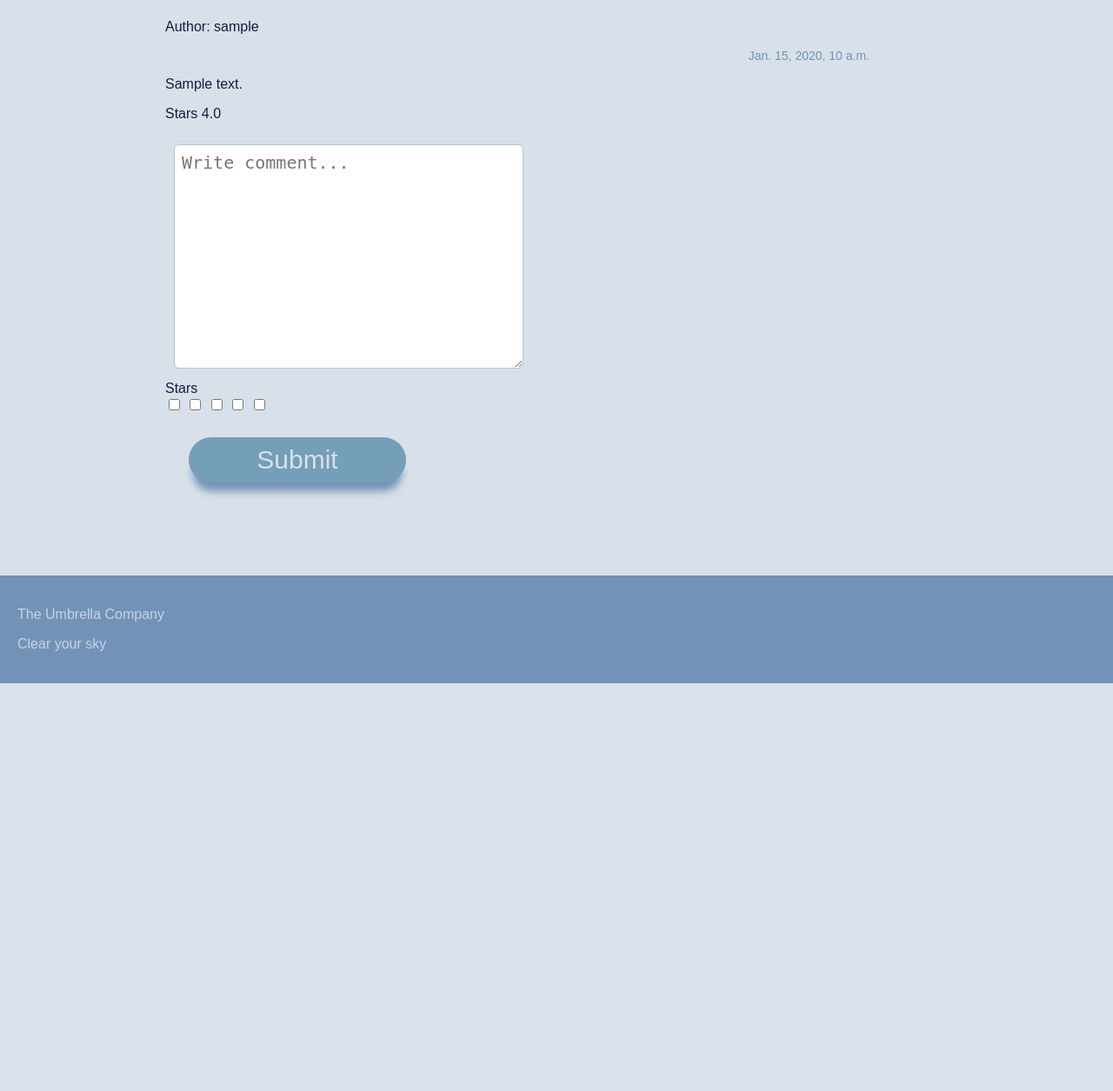
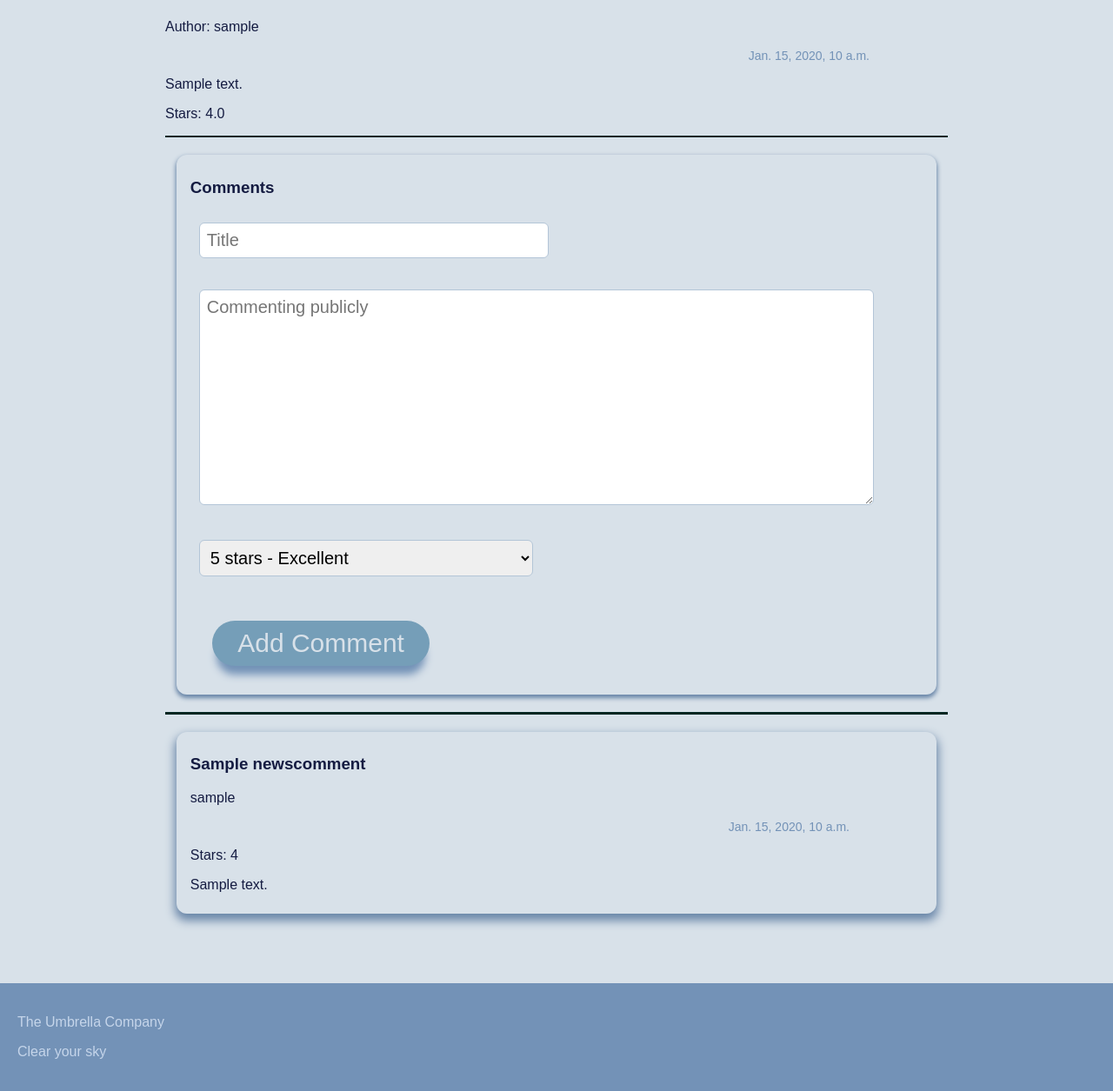
Before and after one commit to i1gr/django_proj_ignat, a Django app: a page that uses news/templates/news/article.html in a window 1280 px wide. Shown: the part 102-1357 px from the top of the page at 87% size. Before the commit the page ends 888 px from the top, so only its background shows below. Run offline with Django 3.2, Linux system fonts and the light colour scheme; a user stored in the database is signed in; tables that the repository leaves empty hold one stand-in row (values such as "Sample post").

Commit message:
Added comments and some bugfixes

```diff
--- a/news/forms.py
+++ b/news/forms.py
@@ -1,5 +1,7 @@
 from django import forms
-from .models import News
+from django.core.exceptions import ValidationError
+
+from .models import News, NewsComments
 
 
 class AddingNewsForm(forms.ModelForm):
@@ -10,10 +12,51 @@ class AddingNewsForm(forms.ModelForm):
 
     class Meta:
         model = News
-        fields = ['title', 'slug', 'author', 'text']
+        fields = ['title', 'author', 'text']
         widgets = {
             'title': forms.TextInput(attrs={'class': 'input-textbox'}),
-            'slug': forms.TextInput(attrs={'class': 'input-textbox'}),
             'author': forms.Select(attrs={'class': 'input-textbox'}),
             'text': forms.Textarea(attrs={'class': 'input-textbox input-textbox-90', 'rows': "10", 'cols': "50"}),
         }
+
+    def clean_title(self):
+        title = self.cleaned_data['title']
+        if title.istitle():
+            return title
+        raise ValidationError('All words in a title start with a upper case letter,'
+                              ' and the rest of the word are lower case letter')
+
+
+class NewsCommentForm(forms.ModelForm):
+    def __init__(self, *args, **kwargs):
+        super().__init__(*args, **kwargs)
+
+    class Meta:
+        model = NewsComments
+        fields = ['title', 'text', 'stars']
+        CHOICES = (
+            ('5', '5 stars - Excellent'),
+            ('4', '4 stars - Very good'),
+            ('3', '3 stars - Satisfactory'),
+            ('2', '2 stars - Poor'),
+            ('1', '1 star - Fail'),
+        )
+        widgets = {
+            'title': forms.TextInput(attrs={'class': 'input-textbox', 'placeholder': 'Title'}),
+            'text': forms.Textarea(attrs={'class': 'input-textbox input-textbox-90', 'rows': "10", 'cols': "50",
+                                          'placeholder': 'Commenting publicly'}),
+            'stars': forms.Select(attrs={'class': 'input-textbox'}, choices=CHOICES),
+        }
+
+    def clean_title(self):
+        title = self.cleaned_data['title']
+        if title.istitle():
+            return title
+        raise ValidationError('All words in a title start with a upper case letter,'
+                              ' and the rest of the word are lower case letter')
+
+    def clean_text(self):
+        text = self.cleaned_data['text']
+        if len(text) < 1000:
+            return text
+        raise ValidationError('Max comment size is 1000 characters')
--- a/news/models.py
+++ b/news/models.py
@@ -12,7 +12,6 @@ class News(models.Model):
     datetime = models.DateTimeField(auto_now_add=True)
     text = models.TextField()
     stars = models.FloatField(default=5, blank=True)
-    comments = models.ForeignKey('NewsComments', on_delete=models.CASCADE, related_name='+', null=True, blank=True)
 
     class Meta:
         ordering = ["-datetime"]
@@ -26,11 +25,11 @@ class News(models.Model):
 
 class NewsComments(models.Model):
     title = models.CharField(max_length=255, unique=True)
-    author = models.OneToOneField(Profile, on_delete=models.SET_NULL, null=True)
+    author = models.ForeignKey(Profile, on_delete=models.SET_NULL, null=True)
     datetime = models.DateTimeField(auto_now_add=True)
     text = models.TextField()
     stars = models.IntegerField()
-    news = models.OneToOneField(News, on_delete=models.SET_NULL, null=True)
+    news = models.ForeignKey(News, on_delete=models.SET_NULL, null=True)
 
     class Meta:
         ordering = ["-datetime"]
--- a/news/static/news/css/base.css
+++ b/news/static/news/css/base.css
@@ -124,7 +124,7 @@ transition: 0.2s;
 }
 .preview:hover {
     transition: 0.2s;
-     border-radius: 12px;
+    border-radius: 12px;
     box-shadow: 0px 6px 11px 2px #6986A8;
     padding: 0 1vh 2vh 1vh;
     margin: 0;
@@ -132,7 +132,7 @@ transition: 0.2s;
 }
 .preview:active {
     transition: 0.2s;
-     border-radius: 12px;
+    border-radius: 12px;
     box-shadow: 0px 2px 4px 0px #6986A8;
     padding: 0 1vh 2vh 1vh;
     margin: 0;
@@ -153,6 +153,7 @@ transition: 0.2s;
     margin: 10px;
     width: 30vw;
     min-width: 350px;
+    font-family: Nunito, sans-serif;
 }
 
 .input-textbox:focus-visible {
@@ -162,6 +163,7 @@ transition: 0.2s;
 
 .input-textbox-90{
     width: 90%;
+    font-family: Nunito, sans-serif;
 }
 
 /* hr Horizontal Line */
@@ -177,3 +179,19 @@ a {
     text-decoration: none;
     color: #759EB8;
 }
+
+/* comment */
+.comment {
+    border-radius: 12px;
+    box-shadow: 0px 6px 11px 2px #6986A8;
+    padding: 1vh 2vh;
+    margin: 2.5vh 1vw;
+}
+
+/* add-comments */
+.add-comments {
+    border-radius: 12px;
+    box-shadow: 0px 3px 5px 1px #6986A8;
+    padding: 1vh 2vh;
+    margin: 2.5vh 1vw;
+}
--- a/news/templates/news/article.html
+++ b/news/templates/news/article.html
@@ -8,19 +8,36 @@
     <p class="author">Author: {{ article_data.author.username }}</p>
     <p class="date">{{ article_data.datetime }}</p>
     <p class="text">{{ article_data.text }}</p>
-    <p class="stars">Stars {{ article_data.stars }}</p>
+    <p class="stars">Stars: {{ article_data.stars }}</p>
+    <hr>
+
+
+    {% if request.user.is_authenticated %}
+    <div class="add-comments">
+        <h3>Comments</h3>
+        <form method="post">
+            {% csrf_token %}
+
+            {% for f in form %}
+                <p>{{ f }}</p>
+                <p> {{ f.errors }}</p>
+            {% endfor %}
+            <button class="button" type="submit">Add Comment</button>
+        </form>
+    </div>
+    {% endif %}
 
     <div class="comments">
-        <form action="">
-            <textarea class="input-textbox" rows = "10" cols = "50" name = "description" required placeholder="Write comment..."></textarea><br>
-            <label for="vehicle2">Stars</label><br>
-            <input type="checkbox" id="star1" name="star1" value="s1">
-            <input type="checkbox" id="star2" name="star1" value="s1">
-            <input type="checkbox" id="star3" name="star1" value="s1">
-            <input type="checkbox" id="star4" name="star1" value="s1">
-            <input type="checkbox" id="star5" name="star1" value="s1"><br>
-            <input class="button" type="submit" value="Submit">
-        </form>
+        <hr>
+        {% for comment in comments %}
+            <div class="comment">
+                <h3>{{ comment.title }}</h3>
+                <p class="author">{{ comment.author.username }}</p>
+                <p class="date">{{ comment.datetime }}</p>
+                <p class="stars">Stars: {{ comment.stars }}</p>
+                <p class="text">{{ comment.text }}</p>
+            </div>
+        {% endfor %}
     </div>
 
 
--- a/news/views.py
+++ b/news/views.py
@@ -1,7 +1,10 @@
+from django.contrib.auth.decorators import login_required
+from django.core.exceptions import PermissionDenied
 from django.shortcuts import render, get_object_or_404, redirect
 
-from news.forms import AddingNewsForm
-from news.models import News
+from news.forms import AddingNewsForm, NewsCommentForm
+from news.models import News, NewsComments
+from news.services.services import get_unique_slug, get_user_from_instance, change_stars_grading
 from service.models import Services
 
 
@@ -10,7 +13,6 @@ from service.models import Services
 
 def home(request):
     services = Services.objects.all()
-    print(services)
     return render(request, 'news/home.html', {"title": 'Home page', 'nav_active': 'home', 'services': services})
 
 
@@ -21,22 +23,47 @@ def news(request):
 
 def article(request, article_slug):
     article_data = get_object_or_404(News, slug=article_slug)
+    comments = NewsComments.objects.filter(news=article_data)
+
+    user = request.user
+    form = None
+
+    if user.is_authenticated:
+        if request.method == "POST":
+            form = NewsCommentForm(request.POST)
+            if form.is_valid():
+                comment = form.save(commit=False)
+                comment.author = user
+                comment.news = article_data
+                comment.save()
+                form = NewsCommentForm()
+                change_stars_grading(article_data)
+        else:
+            form = NewsCommentForm()
 
     context = {
         'title': f'{article_data.title}',
         'nav_active': 'news',
-        'article_data': article_data
+        'article_data': article_data,
+        'form': form,
+        'comments': comments,
     }
     return render(request, 'news/article.html', context=context)
 
 
+@login_required
 def add_news(request):
     user = request.user
+
+    if not user.is_staff:
+        raise PermissionDenied
 
     if request.method == "POST":
         form = AddingNewsForm(user, request.POST)
         if form.is_valid():
-            form.save()
+            new_news = form.save(commit=False)
+            new_news.slug = get_unique_slug(new_news)
+            new_news.save()
             return redirect('news')
     else:
         form = AddingNewsForm(user)
--- a/users/models.py
+++ b/users/models.py
@@ -50,6 +50,6 @@ class Profile(AbstractUser):
         ordering = ["username"]
 
     def __str__(self):
-        return f'\n\t{self.email} ' \
-               f'\n\t{self.username} ' \
+        return f'\n\t{self.email}, ' \
+               f'\n\t{self.username}, ' \
                f'\n\tIs staff: {self.is_staff} '
```
Also changed, not shown: news/services/services.py (+45 -0 lines), news/templates/news/add_news.html (+13 -1 lines).
